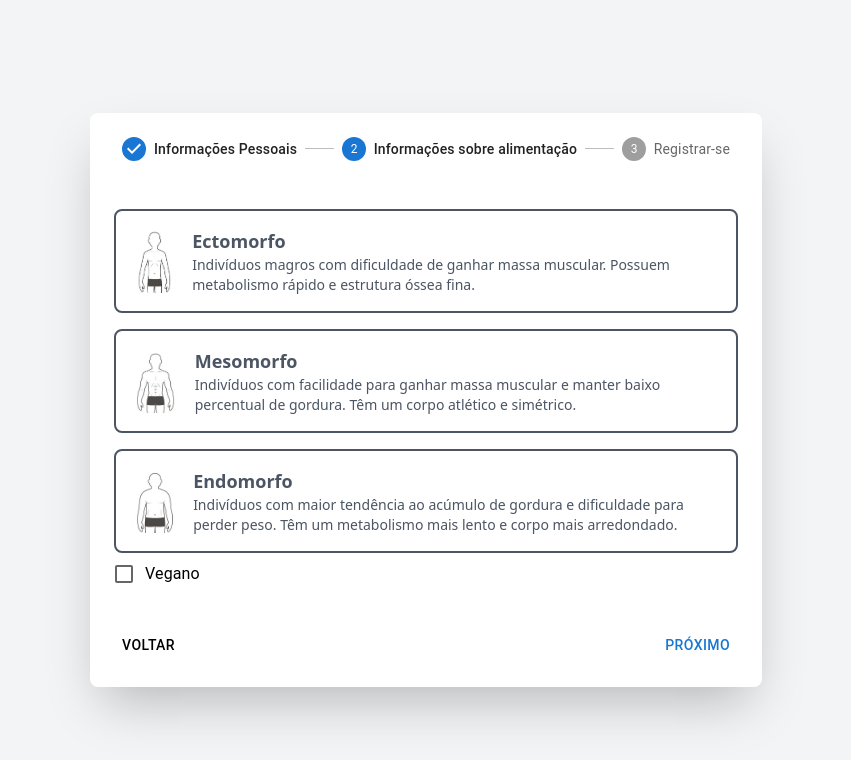
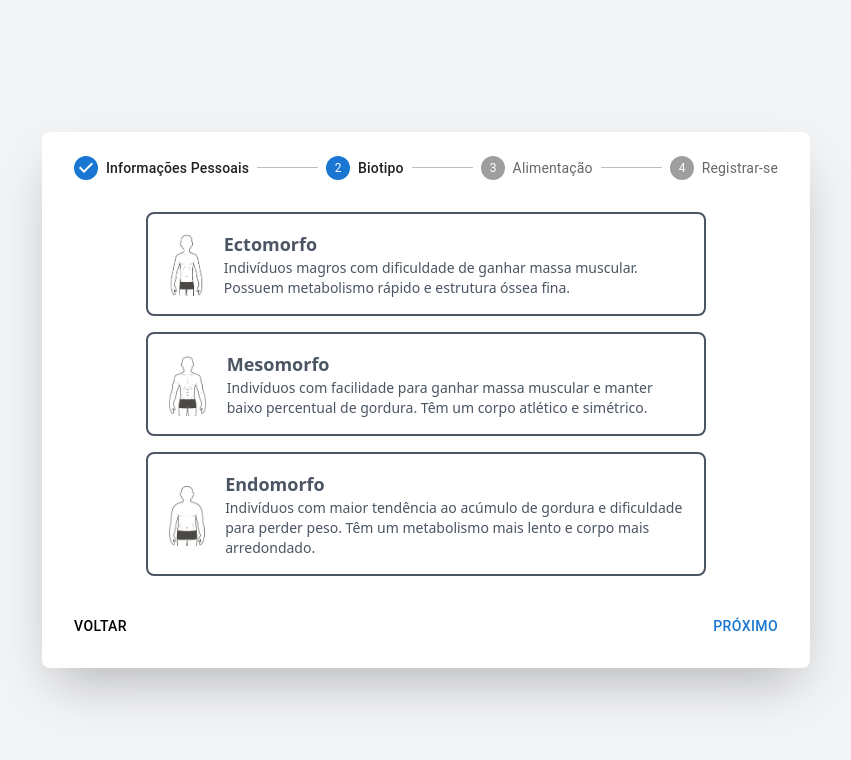
Before and after one commit to gabrielkrapp/flex-diet-ai, a Next.js app: page /register in a window 1280 px wide. Both pictures are taken after a click on the button "PRÓXIMO". Shown: the top 760 px of the page, without its empty margins (214-1065 px from the left). Built offline with nearby package versions, Linux system fonts and the light colour scheme.

Commit message:
Adding the stepper Biotipo

```diff
--- a/src/components/UI/Molecules/BiotipoSelector.tsx
+++ b/src/components/UI/Molecules/BiotipoSelector.tsx
@@ -2,9 +2,10 @@ import { BIOTIPO_DESCRIPTIONS } from '@/utils/BiotiposDescriptios';
 import { BiotipoBox } from '../Atoms/BiotipoBox';
 import { BiotipoSelectorProps } from '@/interfaces/BiotipoSelectorProps';
 
-export const BiotipoSelector: React.FC<BiotipoSelectorProps> = ({ selectedBiotipo, onChange }) => {
+export const BiotipoSelector: React.FC<BiotipoSelectorProps> = ({ onChange, selectedBiotipo }) => {
+
   return (
-    <div className="flex flex-col space-y-4">
+    <div className="flex flex-col space-y-4 pr-20 pl-20">
       <BiotipoBox
         title="Ectomorfo"
         description={BIOTIPO_DESCRIPTIONS.Ectomorfo}
--- a/src/components/UI/Molecules/PreferencesForm.tsx
+++ b/src/components/UI/Molecules/PreferencesForm.tsx
@@ -1,22 +1,13 @@
 import React from 'react';
 import { Checkbox, FormControlLabel } from '@mui/material';
-import { BiotipoSelector } from './BiotipoSelector';
 
 export const PreferencesForm = ({ formData, setFormData }: any) => {
   const handleChange = (event: any) => {
     setFormData({ ...formData, [event.target.name]: event.target.checked });
   };
 
-  const handleBiotipoChange = (biotipo: any) => {
-    setFormData({ ...formData, biotipo });
-  };
-
   return (
     <div>
-      <BiotipoSelector
-        selectedBiotipo={formData.biotipo}
-        onChange={handleBiotipoChange}
-      />
       <FormControlLabel
         control={
           <Checkbox
--- a/src/components/UI/Organisms/StepperForm.tsx
+++ b/src/components/UI/Organisms/StepperForm.tsx
@@ -22,7 +22,7 @@ export default function StepperForm({
           </Step>
         ))}
       </Stepper>
-      <Box sx={{ mt: 6, mb: 2 }}>
+      <Box sx={{ mt: 4, mb: 2 }}>
         {children}
       </Box>
       <Box sx={{ display: 'flex', flexDirection: 'row', pt: 2, justifyContent: 'space-between' }}>
--- a/src/interfaces/BiotipoSelectorProps.ts
+++ b/src/interfaces/BiotipoSelectorProps.ts
@@ -1,3 +1,5 @@
+import { RegistrationFormData } from "./RegistrationFormData";
+
 export interface BiotipoSelectorProps {
     selectedBiotipo: string;
     onChange: (biotipo: string) => void;
--- a/src/interfaces/RegistrationFormData.ts
+++ b/src/interfaces/RegistrationFormData.ts
@@ -6,4 +6,5 @@ export interface RegistrationFormData {
     email: string;
     password: string;
     vegan: boolean;
+    biotipo: string;
 }
--- a/src/pages/register/index.tsx
+++ b/src/pages/register/index.tsx
@@ -8,6 +8,7 @@ import { steps } from '@/utils/steps';
 import { useRegister } from '@/hooks/useRegister';
 import { CustomAlert } from '@/components/UI/Atoms/Alerts';
 import { LoadingComponent } from '@/components/UI/Atoms/LoadingComponent';
+import { BiotipoSelector } from '@/components/UI/Molecules/BiotipoSelector';
 
 export default function Register() {
   const router = useRouter();
@@ -21,6 +22,7 @@ export default function Register() {
     email: '',
     password: '',
     vegan: false,
+    biotipo: '',
   });
 
   const handleNext = () => {
@@ -43,17 +45,22 @@ export default function Register() {
     }
   };
 
+  const handleBiotipoChange = (biotipo: string) => {
+    setFormData({ ...formData, biotipo });
+  };
+
   return (
     <div className="flex justify-center items-center min-h-screen bg-gray-100">
       {isLoading ? <LoadingComponent /> : (
-        <div className="p-6 rounded-lg shadow-2xl bg-white max-w-2xl w-full">
+        <div className="p-6 rounded-lg shadow-2xl bg-white max-w-3xl w-full">
           <StepperForm
             activeStep={activeStep}
             handleNext={handleSubmit}
             handleBack={handleBack}
           >
             {activeStep === 0 && <PersonalInfoForm formData={formData} setFormData={setFormData} />}
-            {activeStep === 1 && <PreferencesForm formData={formData} setFormData={setFormData} />}
+            {activeStep === 1 && <BiotipoSelector onChange={handleBiotipoChange} selectedBiotipo={formData.biotipo} />}
+            {activeStep === 2 && <PreferencesForm formData={formData} setFormData={setFormData} />}
           </StepperForm>
           {isError && <CustomAlert variant="filled" severity="error">Ocorreu algum erro no registro</CustomAlert>}
         </div>
--- a/src/utils/steps.ts
+++ b/src/utils/steps.ts
@@ -1,6 +1,7 @@
 export const steps =
 [
     'Informações Pessoais',
-    'Informações sobre alimentação',
+    'Biotipo',
+    'Alimentação',
     'Registrar-se'
 ];
```
